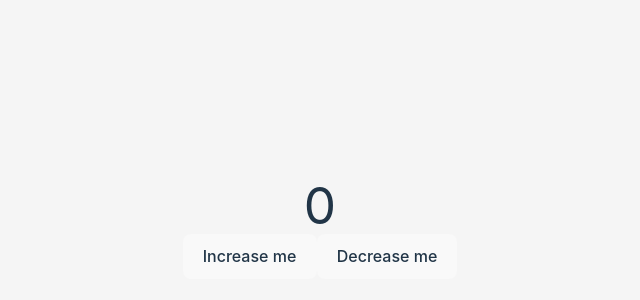
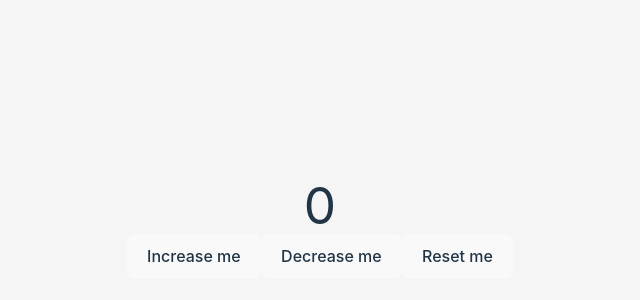
Before and after one commit to musi922/React-Solo-Project, a React (Vite) app: page / in a window 1280 px wide. Shown: the part 172-472 px from the top of the page, without its empty margins (320-960 px from the left). Built offline with nearby package versions, Linux system fonts and the light colour scheme.

Commit message:
Added the reset button to reset count to zero when clicked

```diff
--- a/src/App.jsx
+++ b/src/App.jsx
@@ -31,6 +31,12 @@ function App() {
           setCount(count-1)
         }
        }
+       function handleReset() {
+        if (count>0) {
+          setCount(0)
+        }
+
+       }
 
   return (
    <>
@@ -40,6 +46,7 @@ function App() {
             <div className='flex gap-6'>
             <button onClick={handleAdd}>Increase me</button>
             <button onClick={handledecrease}>Decrease me</button>
+            <button onClick={handleReset}>Reset me</button>
 
             </div>
         </div>
```
